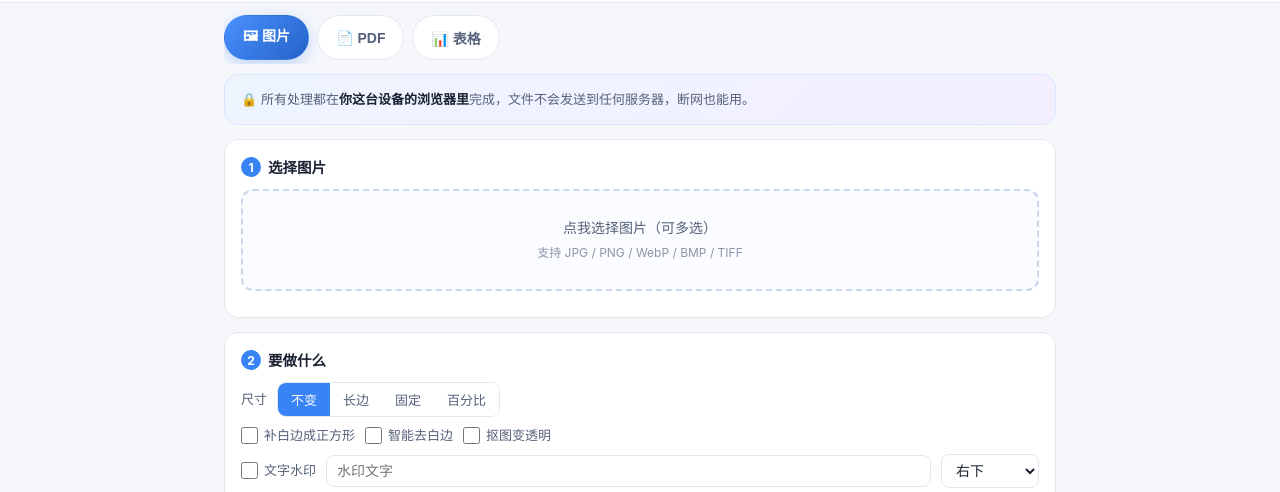
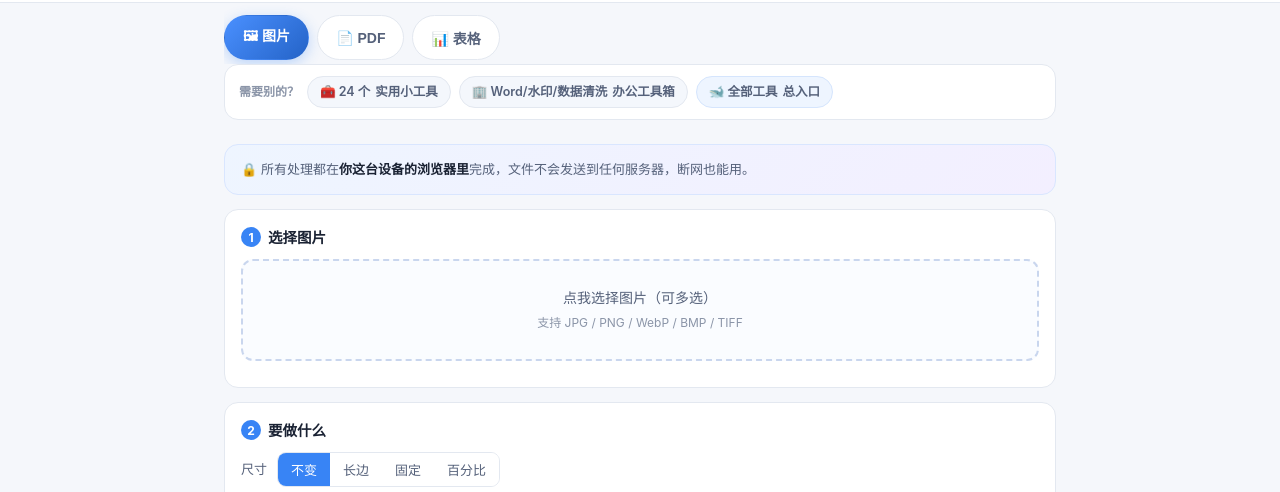
Before and after one commit to lsj666nsyw/whale-batch, a plain HTML site: page index.html in a window 1280 px wide. Shown: the part 52-544 px from the top of the page. Drawn offline with Linux system fonts and the light colour scheme.

Commit message:
feat: 加跨站导流条（批量处理 ↔ 小工具集 ↔ 办公工具箱 ↔ 总入口）

```diff
--- a/index.html
+++ b/index.html
@@ -116,10 +116,28 @@ footer .wrap{display:flex;flex-wrap:wrap;gap:10px;align-items:center;justify-con
 .promo{background:linear-gradient(135deg,#eef5ff,#f3efff);border:1px solid #d9e6ff;border-radius:var(--r);
   padding:14px 16px;margin-bottom:14px;font-size:13px;color:var(--ink2)}
 .promo b{color:var(--ink)}
+/* 跨站导流 */
+.crossnav{
+  display:flex;flex-wrap:wrap;align-items:center;gap:8px;
+  background:#fff;border:1px solid var(--line);border-radius:var(--r);
+  padding:11px 14px;margin-bottom:14px;
+}
+.cn-lab{font-size:12px;color:var(--ink3);font-weight:600;flex:none}
+.cn-item{
+  display:inline-flex;align-items:center;gap:5px;text-decoration:none;
+  font-size:12.5px;color:var(--ink2);background:#f4f7fc;border:1px solid #e3e8f0;
+  border-radius:999px;padding:5px 12px;font-weight:600;transition:.15s;
+}
+.cn-item:hover{border-color:var(--blue);color:var(--blue2);background:#eef5ff}
+.cn-item b{font-weight:700}
+.cn-home{background:#eef5ff;border-color:#d5e5fd}
+.cn-home:hover{border-color:var(--blue);color:var(--blue2);background:#e4efff}
 @media (max-width:560px){
   .opt{gap:8px}
   input[type=number]{width:70px}
   .hd .pc{display:none}
+  .crossnav{gap:6px;padding:10px 12px}
+  .cn-lab{width:100%}
 }
 </style>
 </head>
@@ -140,6 +158,13 @@ footer .wrap{display:flex;flex-wrap:wrap;gap:10px;align-items:center;justify-con
     <button data-t="pdf">📄 PDF</button>
     <button data-t="xl">📊 表格</button>
   </nav>
+
+  <div class="crossnav">
+    <span class="cn-lab">需要别的？</span>
+    <a class="cn-item" href="https://lsj666nsyw.github.io/whale-tools/">🧰 24 个<b>实用小工具</b></a>
+    <a class="cn-item" href="https://lsj666nsyw.github.io/office-tools/">🏢 Word/水印/数据清洗<b>办公工具箱</b></a>
+    <a class="cn-item cn-home" href="https://lsj666nsyw.github.io/whale-home/">🐋 全部工具<b>总入口</b></a>
+  </div>
 
   <!-- ============ 图片 ============ -->
   <section id="s-img" class="on">
```
